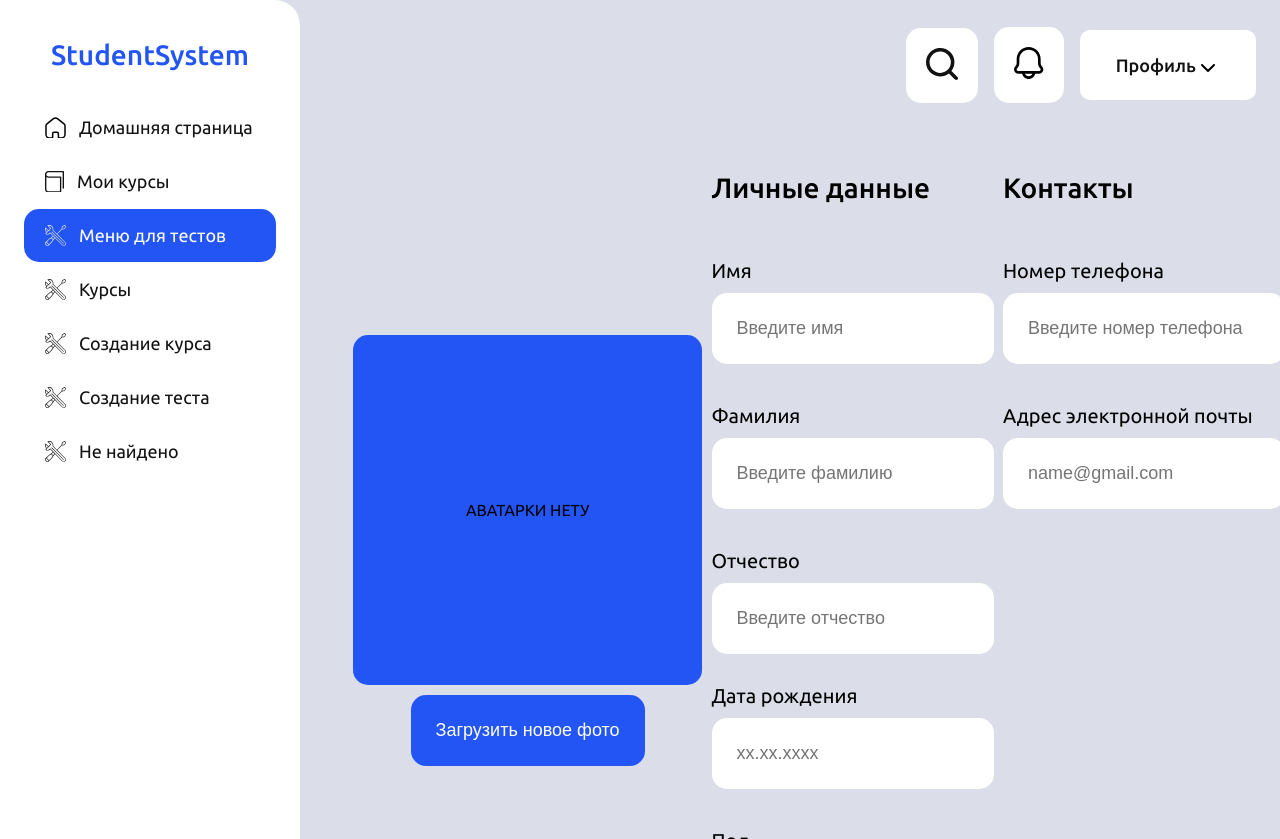
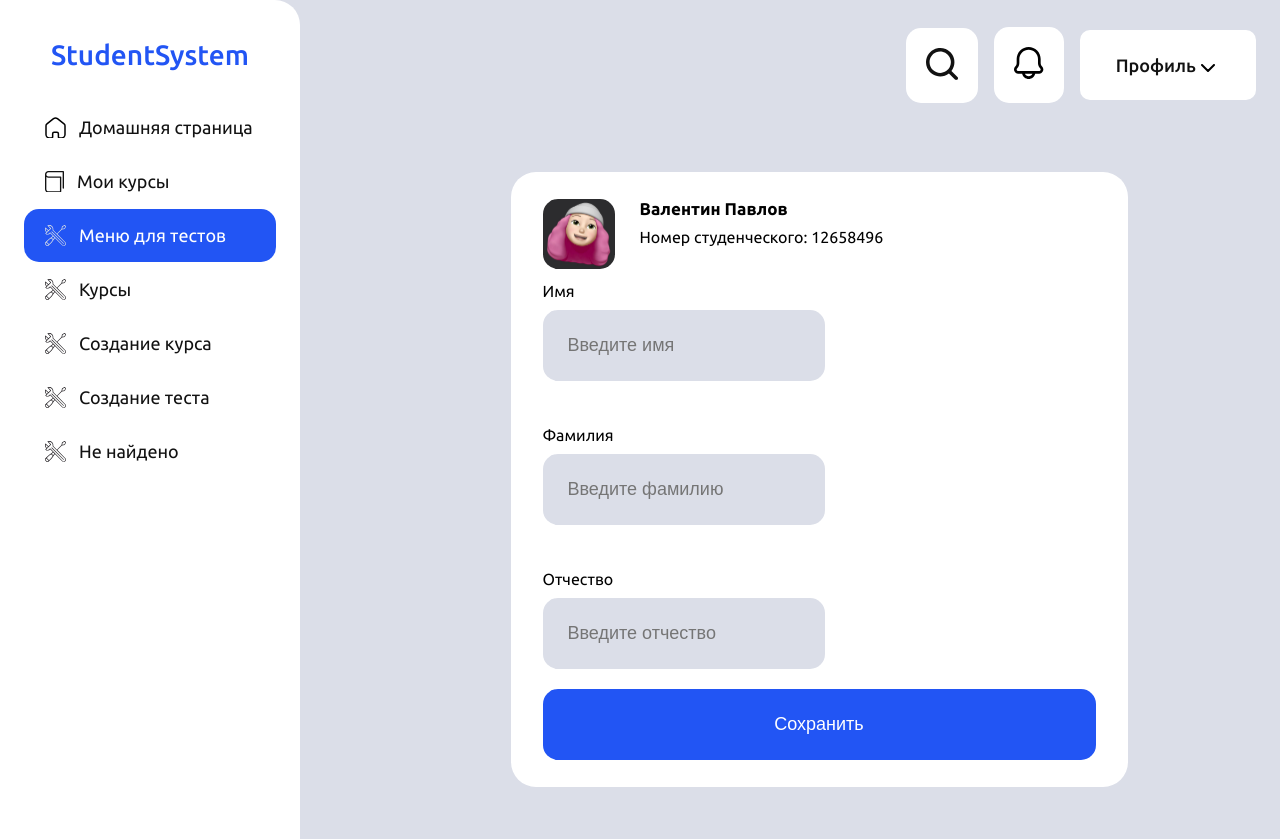
Before and after one commit to Student-developments-Inc/stusy, a Vue app in the folder stusy-ui/: page /profile in a window 1280 px wide. Built offline with nearby package versions, Linux system fonts and the light colour scheme.

Commit message:
refactor: Страница профиля изменена

```diff
--- a/stusy-ui/src/views/ProfileView.vue
+++ b/stusy-ui/src/views/ProfileView.vue
@@ -1,18 +1,19 @@
 <template>
   <div class="mainContent">
-        <div class="AvatarAndPersonalDataAndContacts">
-          <div class="AvatarProfile">
-            <div id="AvatarProfileMedia">АВАТАРКИ НЕТУ</div>
-            <div class="button-login">
-              <input type="submit" value="Загрузить новое фото"/>
+    <div class="personalData">
+      <div class="photoName">
+        <div class="photo">
+          <img src="@/assets/avatar.jpg" alt="Фото профиля" draggable="false">
+        </div>
+        <div class="nameNum">
+          <p class="name">Валентин Павлов</p>
+          <p>Номер студенческого: 12658496</p>
         </div>
       </div>
-          <div class="personalData">
-            <h1>Личные данные</h1>
-            <div class="personalDataContent">
-              <form class="personalDataContentForm">
+      <form action="#">
+        <div class="personalDataForm">
           <label class="input-form">
-                  <h2>Имя</h2>
+            <p>Имя</p>
             <input
                 type="text"
                 placeholder="Введите имя"
@@ -20,7 +21,7 @@
             />
           </label>
           <label class="input-form">
-                  <h2>Фамилия</h2>
+            <p>Фамилия</p>
             <input
                 type="text"
                 placeholder="Введите фамилию"
@@ -28,95 +29,139 @@
             />
           </label>
           <label class="input-form">
-                  <h2>Отчество</h2>
+            <p>Отчество</p>
             <input
                 type="text"
                 placeholder="Введите отчество"
             />
           </label>
+        </div>
+        <div class="button-login">
+          <input type="submit" value="Сохранить"/>
+        </div>
       </form>
-              <form class="personalDataContentForm">
-                <label class="input-form">
-                  <h2>Дата рождения</h2>
-                  <input
-                      type="text"
-                      placeholder="хх.хх.хххх"
-                      required
-                  />
-                </label>
-                <label class="input-form">
-                  <h2>Пол</h2>
-                  <label class="radio-button">
-                    <input
-                        name="gender"
-                        type="radio"
-                        value="male"
-                    />
-                    <span>Мужской</span>
-                  </label>
-                  <label class="radio-button">
-                    <input
-                        name="gender"
-                        type="radio"
-                        value="female"
-                    />
-                    <span>Женский</span>
-                  </label>
-                </label>
-              </form>
+
     </div>
-          </div>
-          <div class="contactsData">
-            <h1>Контакты</h1>
-            <form class="contactsDataForm">
-              <label class="input-form">
-                <h2>Номер телефона</h2>
-                <input
-                    type="text"
-                    placeholder="Введите номер телефона"
-                />
-              </label>
-              <label class="input-form">
-                <h2>Адрес электронной почты</h2>
-                <input
-                    type="text"
-                    placeholder="name@gmail.com"
-                    required
-                />
-              </label>
-            </form>
-          </div>
-        </div>
-        <div class="aboutMe">
-          <h1>Обо мне</h1>
-          <textarea class="aboutMeInput" placeholder="Расскажите о себе вкратце"></textarea>
-        </div>
-        <div class="linksToSocialNetworks">
-          <h1>Ссылки на соц. сети</h1>
-          <form class="linksToSocialNetworksForm">
-            <label class="input-form">
-              <h2>Vk.com</h2>
-              <input
-                  type="text"
-                  placeholder="vk.com"
-              />
-            </label>
-            <label class="input-form">
-              <h2>Facebook</h2>
-              <input
-                  type="text"
-                  placeholder="facebook.com"
-              />
-            </label>
-            <label class="input-form">
-              <h2>Instagram</h2>
-              <input
-                  type="text"
-                  placeholder="instagram.com"
-              />
-            </label>
-          </form>
-        </div>
+    <!--    <div class="AvatarAndPersonalDataAndContacts">-->
+    <!--      <div class="AvatarProfile">-->
+    <!--        <div id="AvatarProfileMedia">АВАТАРКИ НЕТУ</div>-->
+    <!--        <div class="button-login">-->
+    <!--          <input type="submit" value="Загрузить новое фото"/>-->
+    <!--        </div>-->
+    <!--      </div>-->
+    <!--      <div class="personalData">-->
+    <!--        <h1>Личные данные</h1>-->
+    <!--        <div class="personalDataContent">-->
+    <!--          <form class="personalDataContentForm">-->
+    <!--            <label class="input-form">-->
+    <!--              <h2>Имя</h2>-->
+    <!--              <input-->
+    <!--                  type="text"-->
+    <!--                  placeholder="Введите имя"-->
+    <!--                  required-->
+    <!--              />-->
+    <!--            </label>-->
+    <!--            <label class="input-form">-->
+    <!--              <h2>Фамилия</h2>-->
+    <!--              <input-->
+    <!--                  type="text"-->
+    <!--                  placeholder="Введите фамилию"-->
+    <!--                  required-->
+    <!--              />-->
+    <!--            </label>-->
+    <!--            <label class="input-form">-->
+    <!--              <h2>Отчество</h2>-->
+    <!--              <input-->
+    <!--                  type="text"-->
+    <!--                  placeholder="Введите отчество"-->
+    <!--              />-->
+    <!--            </label>-->
+    <!--            <div class="button-login">-->
+    <!--              <input type="submit" value="Сохранить"/>-->
+    <!--            </div>-->
+    <!--          </form>-->
+    <!--          <form class="personalDataContentForm">-->
+    <!--            <label class="input-form">-->
+    <!--              <h2>Дата рождения</h2>-->
+    <!--              <input-->
+    <!--                  type="text"-->
+    <!--                  placeholder="хх.хх.хххх"-->
+    <!--                  required-->
+    <!--              />-->
+    <!--            </label>-->
+    <!--            <label class="input-form">-->
+    <!--              <h2>Пол</h2>-->
+    <!--              <label class="radio-button">-->
+    <!--                <input-->
+    <!--                    name="gender"-->
+    <!--                    type="radio"-->
+    <!--                    value="male"-->
+    <!--                />-->
+    <!--                <span>Мужской</span>-->
+    <!--              </label>-->
+    <!--              <label class="radio-button">-->
+    <!--                <input-->
+    <!--                    name="gender"-->
+    <!--                    type="radio"-->
+    <!--                    value="female"-->
+    <!--                />-->
+    <!--                <span>Женский</span>-->
+    <!--              </label>-->
+    <!--            </label>-->
+    <!--          </form>-->
+    <!--        </div>-->
+    <!--      </div>-->
+    <!--      <div class="contactsData">-->
+    <!--        <h1>Контакты</h1>-->
+    <!--        <form class="contactsDataForm">-->
+    <!--          <label class="input-form">-->
+    <!--            <h2>Номер телефона</h2>-->
+    <!--            <input-->
+    <!--                type="text"-->
+    <!--                placeholder="Введите номер телефона"-->
+    <!--            />-->
+    <!--          </label>-->
+    <!--          <label class="input-form">-->
+    <!--            <h2>Адрес электронной почты</h2>-->
+    <!--            <input-->
+    <!--                type="text"-->
+    <!--                placeholder="name@gmail.com"-->
+    <!--                required-->
+    <!--            />-->
+    <!--          </label>-->
+    <!--        </form>-->
+    <!--      </div>-->
+    <!--    </div>-->
+    <!--    <div class="aboutMe">-->
+    <!--      <h1>Обо мне</h1>-->
+    <!--      <textarea class="aboutMeInput" placeholder="Расскажите о себе вкратце"></textarea>-->
+    <!--    </div>-->
+    <!--    <div class="linksToSocialNetworks">-->
+    <!--      <h1>Ссылки на соц. сети</h1>-->
+    <!--      <form class="linksToSocialNetworksForm">-->
+    <!--        <label class="input-form">-->
+    <!--          <h2>Vk.com</h2>-->
+    <!--          <input-->
+    <!--              type="text"-->
+    <!--              placeholder="vk.com"-->
+    <!--          />-->
+    <!--        </label>-->
+    <!--        <label class="input-form">-->
+    <!--          <h2>Facebook</h2>-->
+    <!--          <input-->
+    <!--              type="text"-->
+    <!--              placeholder="facebook.com"-->
+    <!--          />-->
+    <!--        </label>-->
+    <!--        <label class="input-form">-->
+    <!--          <h2>Instagram</h2>-->
+    <!--          <input-->
+    <!--              type="text"-->
+    <!--              placeholder="instagram.com"-->
+    <!--          />-->
+    <!--        </label>-->
+    <!--      </form>-->
+    <!--    </div>-->
   </div>
 </template>
 
@@ -139,40 +184,75 @@ export default {
   flex-wrap: wrap;
 }
 
-.AvatarAndPersonalDataAndContacts {
+.personalData {
+  background: var(--light);
+  padding: 27px 32px;
+  border-radius: 25px;
+  width: 553px;
+}
+
+.photoName {
   display: flex;
-  flex-direction: row;
-  gap: 1%;
-  width: 100%;
-  justify-content: space-evenly;
+  gap: 25px;
+}
+
+.photo img {
+  width: 72px;
+  border-radius: 15px;
+  user-select: none;
+}
+
+.personalDataForm {
+  display: flex;
+  gap: 15px;
   flex-wrap: wrap;
 }
 
-.AvatarProfile {
-  display: flex;
-  flex-direction: column;
-  justify-content: center;
-  align-items: center;
-  gap: 10px;
+input:disabled,
+input[disabled] {
+  background: #000 !important;
 }
 
-#AvatarProfileMedia {
-  display: flex;
-  align-items: center;
-  justify-content: center;
-  width: 349px;
-  height: 350px;
-  background: #2255f4;
-  border-radius: 15px;
+.name {
+  margin-bottom: 10px;
+  font-size: 17px;
+  font-weight: bold;
 }
 
-.personalData, .contactsData {
-  display: flex;
-  flex-direction: column;
-  justify-content: flex-start;
-  align-items: flex-start;
-  gap: 45px;
-}
+/*.AvatarAndPersonalDataAndContacts {*/
+/*  display: flex;*/
+/*  flex-direction: row;*/
+/*  gap: 1%;*/
+/*  width: 100%;*/
+/*  justify-content: space-evenly;*/
+/*  flex-wrap: wrap;*/
+/*}*/
+
+/*.AvatarProfile {*/
+/*  display: flex;*/
+/*  flex-direction: column;*/
+/*  justify-content: center;*/
+/*  align-items: center;*/
+/*  gap: 10px;*/
+/*}*/
+
+/*#AvatarProfileMedia {*/
+/*  display: flex;*/
+/*  align-items: center;*/
+/*  justify-content: center;*/
+/*  width: 349px;*/
+/*  height: 350px;*/
+/*  background: #2255f4;*/
+/*  border-radius: 15px;*/
+/*}*/
+
+/*.personalData, .contactsData {*/
+/*  display: flex;*/
+/*  flex-direction: column;*/
+/*  justify-content: flex-start;*/
+/*  align-items: flex-start;*/
+/*  gap: 45px;*/
+/*}*/
 
 /*.personalDataContent {*/
 /*  display: flex;*/
@@ -183,64 +263,64 @@ export default {
 /*  column-gap: 100px;*/
 /*}*/
 
-.personalDataContentForm, .contactsDataForm {
-  display: flex;
-  flex-direction: column;
-  gap: 10px;
-}
+/*.personalDataContentForm, .contactsDataForm {*/
+/*  display: flex;*/
+/*  flex-direction: column;*/
+/*  gap: 10px;*/
+/*}*/
 
 .input-form input {
-  background: var(--light);
+  background: var(--dark-mate-mate);
   width: auto;
 }
 
-.radio-button {
-  display: flex;
-  flex-direction: row;
-  align-items: center;
-  justify-content: flex-start;
-  gap: 20px;
-}
+/*.radio-button {*/
+/*  display: flex;*/
+/*  flex-direction: row;*/
+/*  align-items: center;*/
+/*  justify-content: flex-start;*/
+/*  gap: 20px;*/
+/*}*/
 
 .input-form label span {
   font-size: 18px;
 }
 
-h2 {
-  font-weight: 400;
-  font-size: 20px;
-}
+/*h2 {*/
+/*  font-weight: 400;*/
+/*  font-size: 20px;*/
+/*}*/
 
-h1 {
-  font-weight: 500;
-  font-size: 28px;
-}
+/*h1 {*/
+/*  font-weight: 500;*/
+/*  font-size: 28px;*/
+/*}*/
 
-.aboutMe, .linksToSocialNetworks {
-  display: flex;
-  flex-direction: column;
-  justify-content: flex-start;
-  gap: 30px;
-}
+/*.aboutMe, .linksToSocialNetworks {*/
+/*  display: flex;*/
+/*  flex-direction: column;*/
+/*  justify-content: flex-start;*/
+/*  gap: 30px;*/
+/*}*/
 
-.aboutMeInput {
-  resize: none;
-  height: 10rem;
-  overflow: auto;
-  max-width: 950px;
-  padding: 20px;
-  font-weight: 300;
-  font-size: 24px;
-  border: 1px solid var(--blue);
-  border-radius: 10px;
-}
+/*.aboutMeInput {*/
+/*  resize: none;*/
+/*  height: 10rem;*/
+/*  overflow: auto;*/
+/*  max-width: 950px;*/
+/*  padding: 20px;*/
+/*  font-weight: 300;*/
+/*  font-size: 24px;*/
+/*  border: 1px solid var(--blue);*/
+/*  border-radius: 10px;*/
+/*}*/
 
-.linksToSocialNetworksForm {
-  display: flex;
-  justify-content: space-around;
-  align-items: flex-start;
-  flex-direction: column;
-  flex-wrap: wrap;
-  gap: 10px;
-}
+/*.linksToSocialNetworksForm {*/
+/*  display: flex;*/
+/*  justify-content: space-around;*/
+/*  align-items: flex-start;*/
+/*  flex-direction: column;*/
+/*  flex-wrap: wrap;*/
+/*  gap: 10px;*/
+/*}*/
 </style>
```
Lines whose indentation alone changed are shown as unchanged.
